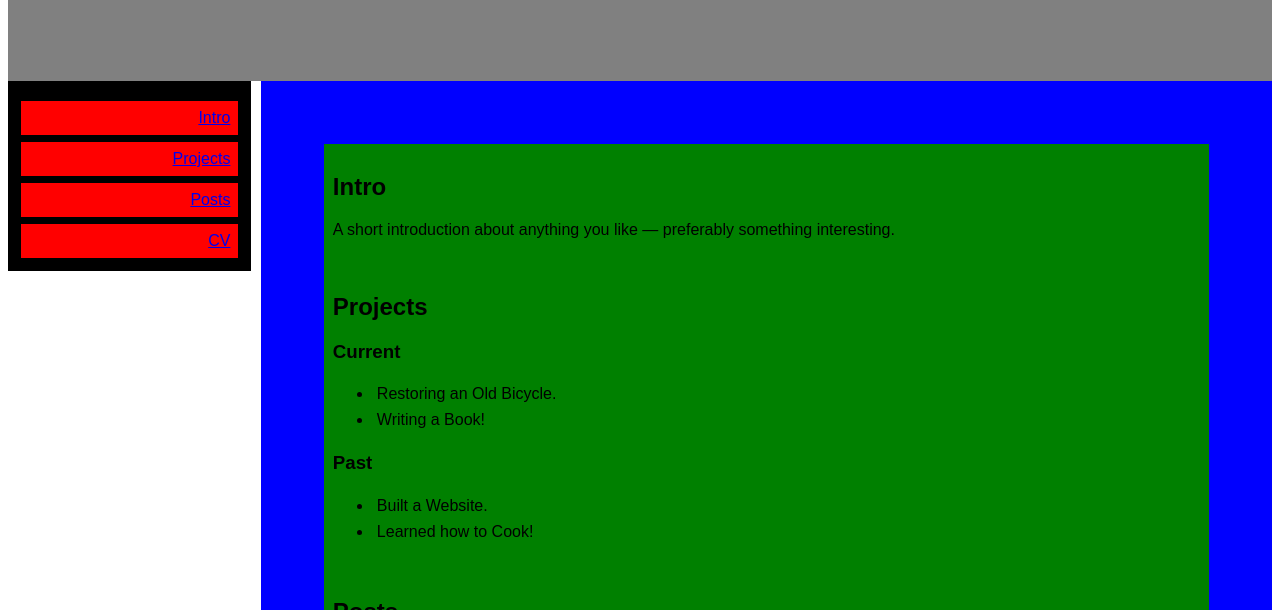
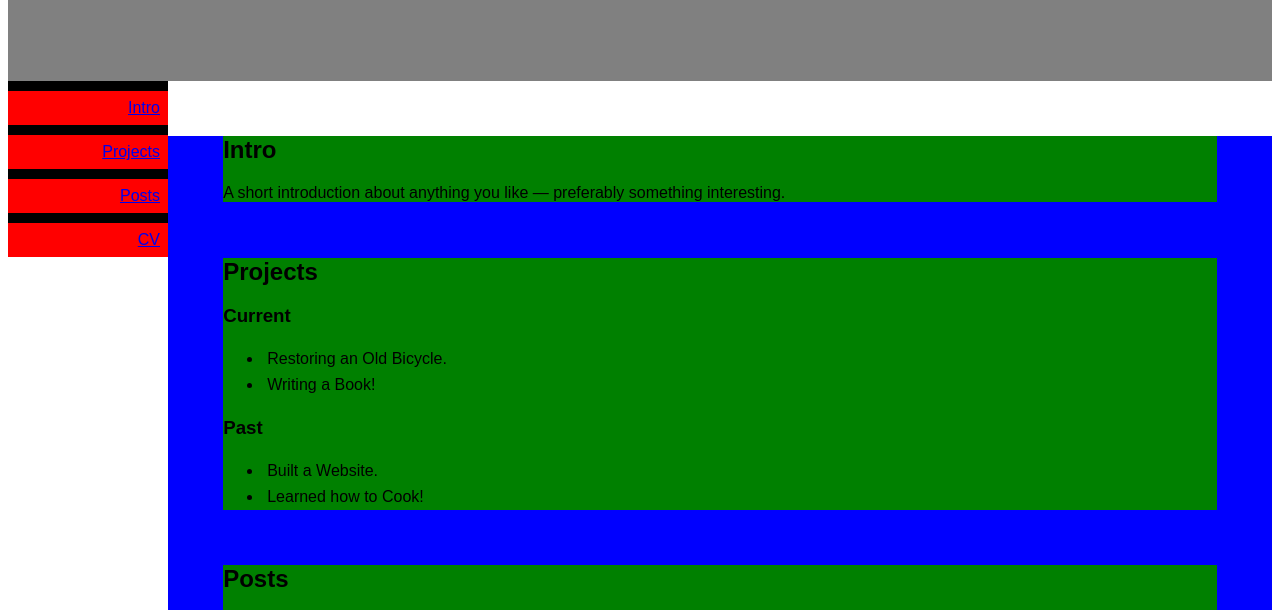
Before and after one commit to user-a970/user-a970.github.io, a plain HTML site: page index.html in a window 1280 px wide. Shown: the part 133-743 px from the top of the page. Drawn offline with Linux system fonts and the light colour scheme.

Commit message:
fixed left margin

```diff
--- a/css/styles.css
+++ b/css/styles.css
@@ -55,28 +55,28 @@ pre code {
 }
 
 .menu {
-  width: 19%;
+  width: 160px;
   position: fixed;
   z-index: 1;
   top: auto;
   overflow-x: hidden;
-  padding: 1%;
+  padding: 0%;
   background-color: black;
 }
 
 .menu a {
   background-color: red;
-  padding: 0.5rem;
+  padding: 5%;
   width: 100%;
   display: block;
   text-align: right;
-  margin-top: 7px;
+  margin-top: 10px;
 }
 
 .main {
   background-color: blue;
-  padding: 5%;
-  margin-left: 20%;
+  padding: 0%;
+  margin-left: 160px;
 }
 
 .main ul li {
@@ -84,7 +84,8 @@ pre code {
 }
 
 .main-section {
-  padding: 1%;
+  margin: 5%;
+  padding: 0%;
   background-color: green;
 }
 
```
